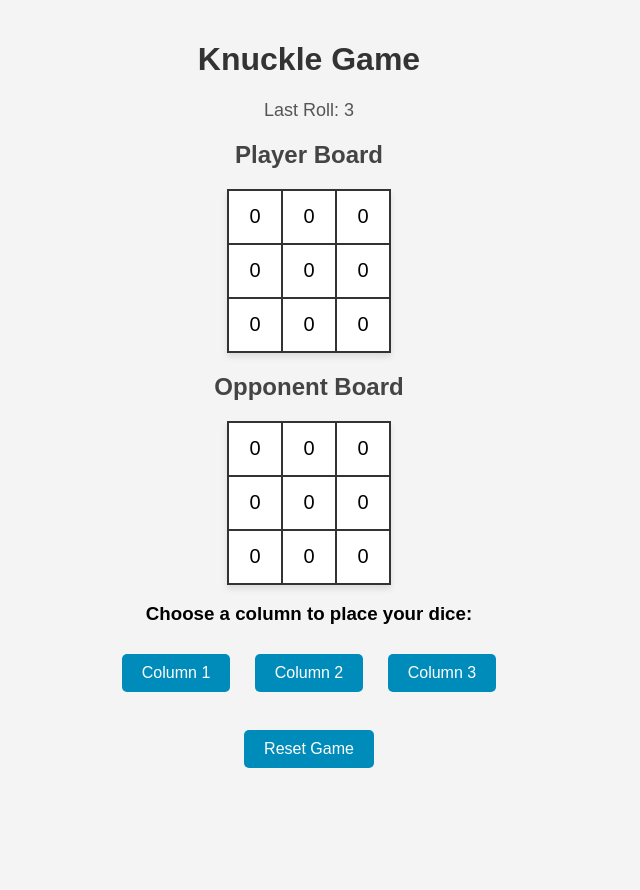
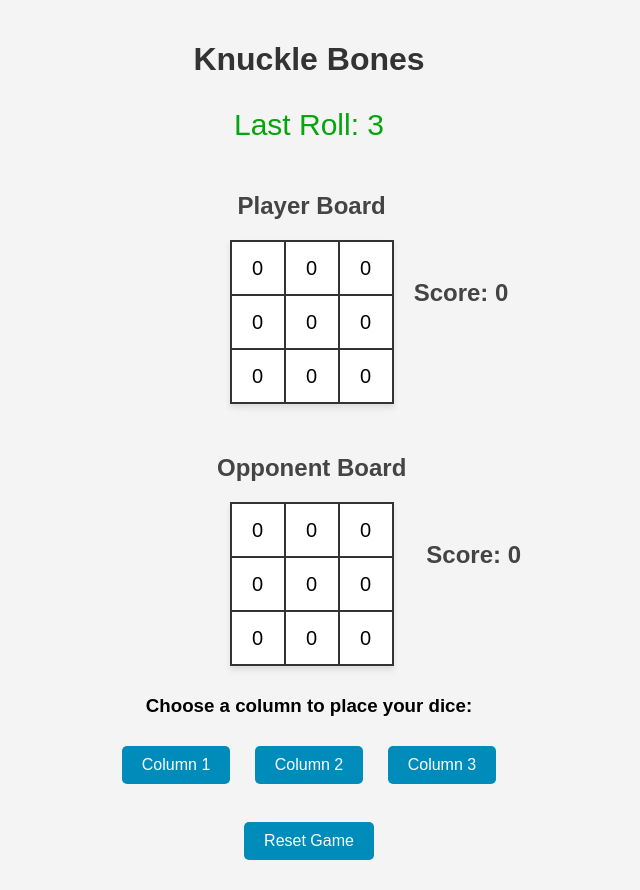
Before and after one commit to antoni-climent/knuckleBonesClash, a Flask app: page / in a window 1280 px wide. Shown: the whole page, without its empty margins (331-971 px from the left). Before the commit the page ends 768 px from the top, so only its background shows below. Run offline with Flask 3, Linux system fonts and the light colour scheme.

Commit message:
Scores and finish condition added to the game

```diff
--- a/knuckle_game/app.py
+++ b/knuckle_game/app.py
@@ -37,6 +37,19 @@ class Knuckle:
     def roll_dice(self):
         self.last_roll = random.randint(1, 6)
 
+    def calculate_column_score(self, column):
+        """Calculates the score of a column by multiplying the equal dice numbers and adding the others"""
+        dice_counts = [0,0,0,0,0,0]
+        for dice in column:
+            if dice != 0:
+                dice_counts[dice-1] += 1
+        # Multiply indexes by the dice counts
+        # print("Dice column: ", column, " with count: ", dice_counts)
+        return sum(dice*count*count if count != 0 else 0 for dice, count in enumerate(dice_counts, 1))
+
+    def calculate_score(self, board):
+        return sum(self.calculate_column_score(column) for column in list(zip(*board)))
+
     def place_choice(self, board, column_index):
         if board[2][column_index] != 0:
             return False
@@ -67,6 +80,12 @@ class Knuckle:
         self.roll_dice()
         return True
 
+    def is_valid_move(self, board, column_index):
+        if board[2][column_index] != 0:
+            return False # If it is an invalid choice
+        else:
+            return True
+
 game = Knuckle()
 
 @app.route('/')
@@ -78,15 +97,29 @@ def move():
     data = request.json
     column = data['column']
     if game.step(column, 1):
+        game_finished = all(game.board1[2][i] != 0 for i in range(3)) or all(game.board2[2][i] != 0 for i in range(3))
+        if game_finished:
+            return jsonify({'success': True, 'finished': True, 'result_player': game.calculate_score(game.board1), 'result_opponent': game.calculate_score(game.board2)})
         state = np.append(np.array(game.board2 + game.board1).flatten(), game.last_roll)
         state = torch.tensor(state, dtype=torch.float32, requires_grad=False)
         state = (state - 3.5) / 1.71
 
         probs = model(state)
         ai_move = int(np.argmax(probs.detach().numpy()))
-        game.step(ai_move, 2)
+        done = game.step(ai_move, 2)
+
+        if not done: # If the AI move is invalid, choose a random move
+            print("AI move failed, using random move")
+            ai_move = random.choice([i for i in range(3) if game.is_valid_move(game.board2, i)])
+            game.step(ai_move, 2)
+
         print("AI move:", ai_move)
-        return jsonify({'success': True, 'last_roll': game.last_roll, 'ai_move': ai_move})
+
+        game_finished = all(game.board1[2][i] != 0 for i in range(3)) or all(game.board2[2][i] != 0 for i in range(3))
+        if game_finished:
+            return jsonify({'success': True, 'finished': True, 'result_player': game.calculate_score(game.board1), 'result_opponent': game.calculate_score(game.board2)})
+        else:
+            return jsonify({'success': True, 'finished': False})
     return jsonify({'success': False})
 
 @app.route('/reset', methods=['POST'])
--- a/knuckle_game/static/styles.css
+++ b/knuckle_game/static/styles.css
@@ -16,8 +16,8 @@ h2 {
 }
 
 p {
-    font-size: 18px;
-    color: #555;
+    font-size: 30px;
+    color: #06a40e;
 }
 
 table {
--- a/knuckle_game/templates/index.html
+++ b/knuckle_game/templates/index.html
@@ -18,6 +18,27 @@
             } else {
                 alert("Invalid move!");
             }
+            if (data.finished) {
+                // Declare variblle to store the result of the game
+                if (data.result_player > data.result_opponent){
+                    var player_wins = 1;
+                } else if (data.result_player < data.result_opponent){
+                    var player_wins = -1;
+                } else {
+                    var player_wins = 0;
+                }
+
+                // Display the result of the game
+                if (player_wins == 1){
+                    alert ("You win!\n" + data.result_player + " to " + data.result_opponent);
+                } else if (player_wins == -1){
+                    alert ("You lose!\n" + data.result_player + " to " + data.result_opponent);
+                } else {
+                    alert ("It's a tie!\n" + data.result_player + " to " + data.result_opponent);
+                }
+
+                // location.reload();
+            }
         }
 
         async function resetGame() {
@@ -27,10 +48,13 @@
     </script>
 </head>
 <body>
-    <h1>Knuckle Game</h1>
+    <h1>Knuckle Bones</h1>
     <p>Last Roll: {{ game.last_roll }}</p>
 
-    <h2>Player Board</h2>
+    <div style="display: flex; flex-direction: column; align-items: center; margin-left: 120px;">
+        <div style="display: flex; align-items: center; gap: 20px;">
+            <div>
+                <h2 style="text-align: center;">Player Board</h2>
                 <table border="1">
                     {% for row in game.board1 %}
                     <tr>
@@ -40,8 +64,13 @@
                     </tr>
                     {% endfor %}
                 </table>
+            </div>
+            <h2>Score: {{ game.calculate_score(game.board1) }}</h2>
+        </div>
 
-    <h2>Opponent Board</h2>
+        <div style="display: flex; align-items: center; gap: 20px; margin-top: 20px;">
+            <div>
+                <h2 style="text-align: center;">Opponent Board</h2>
                 <table border="1">
                     {% for row in game.board2 %}
                     <tr>
@@ -51,6 +80,10 @@
                     </tr>
                     {% endfor %}
                 </table>
+            </div>
+            <h2>Score: {{ game.calculate_score(game.board2) }}</h2>
+        </div>
+    </div>
 
     <h3>Choose a column to place your dice:</h3>
     <button onclick="makeMove(0)">Column 1</button>
```
Lines whose indentation alone changed are shown as unchanged.
